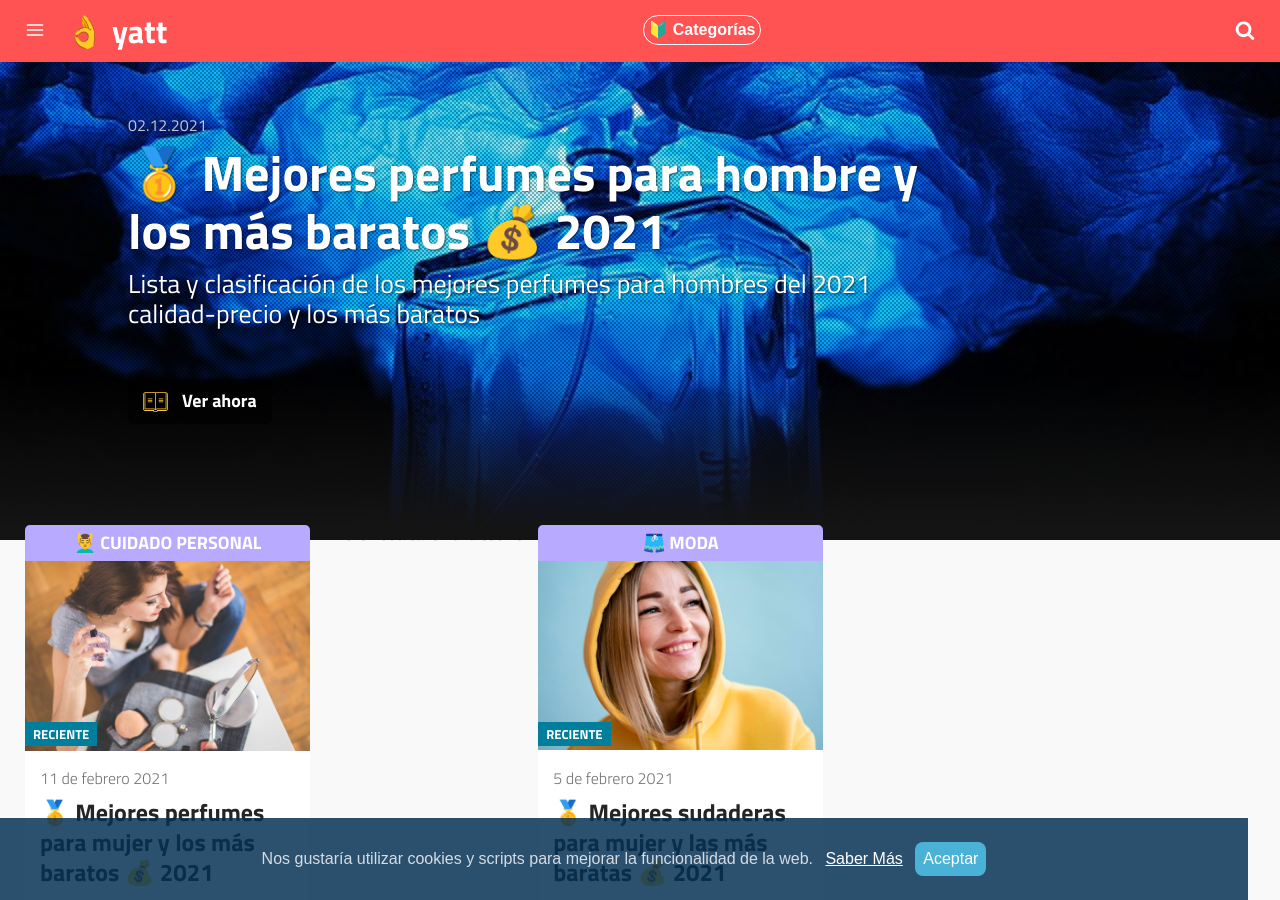
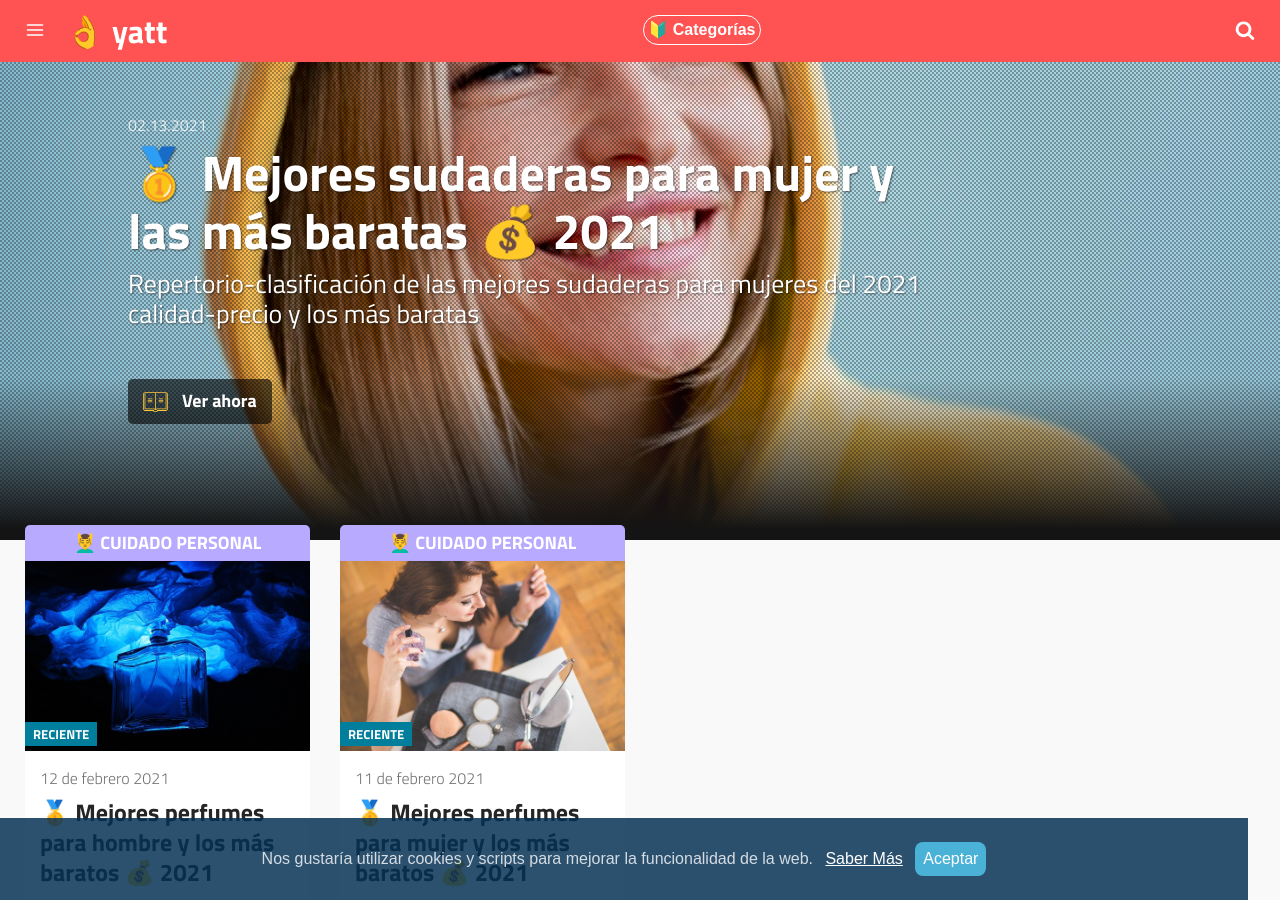
Before and after one commit to Prodsan/CS, a Jekyll site: the page built from index.html, in a window 1280 px wide and 900 px high. Built offline with Jekyll 4.4.1, drawn with Linux system fonts in a browser that asks for light colours; some of the changed text lies outside the part shown.

Commit message:
fix post

```diff
--- a/_posts/2021-02-13-mejores-sudaderas-baratas-mujer-2021.md
+++ b/_posts/2021-02-13-mejores-sudaderas-baratas-mujer-2021.md
@@ -1,5 +1,5 @@
 ---
-date: 2021-02-05 19:07:29
+date: 2021-02-13 12:07:29
 layout: post
 title: ‍‍🥇 Mejores sudaderas para mujer y las más baratas 💰 2021
 permalink: "/sudaderas-mejores-baratas-mujeres-2021/" # importante para canonical_url
```
